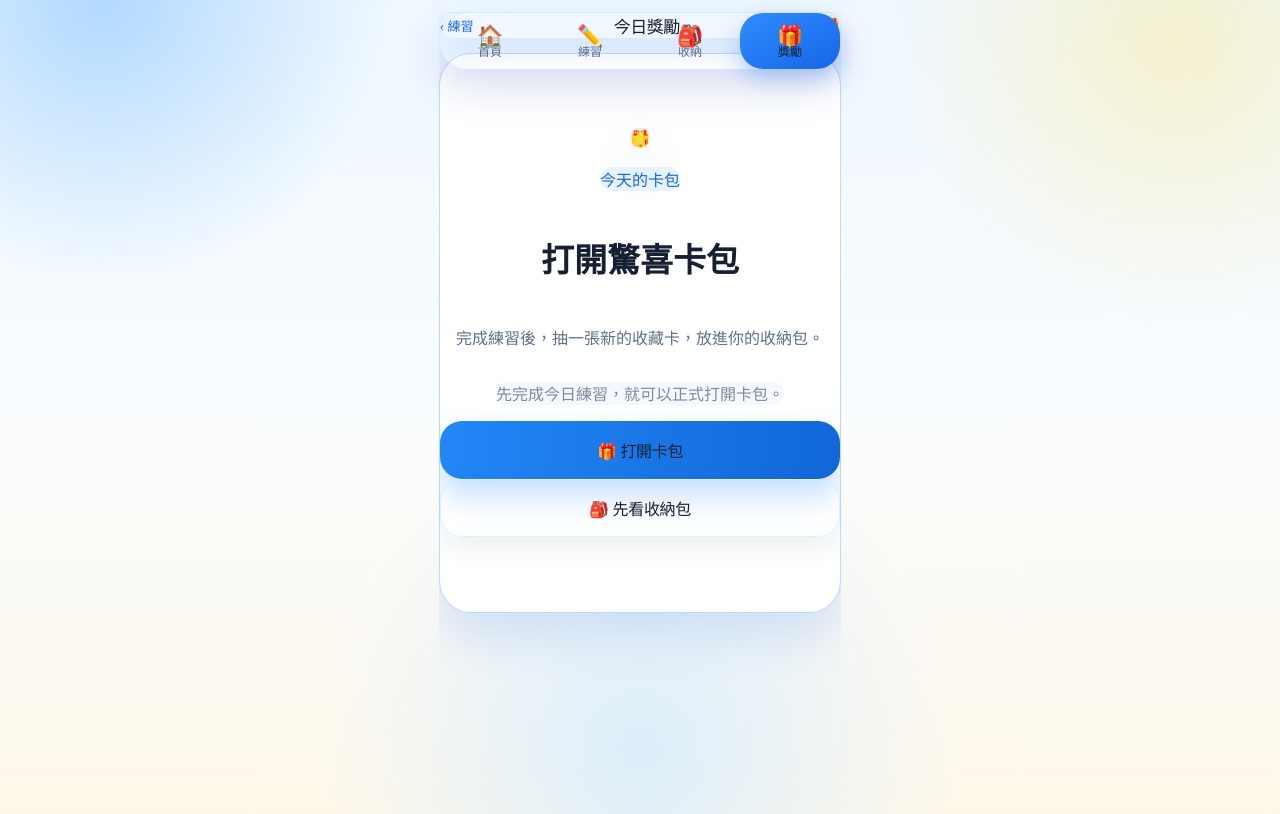
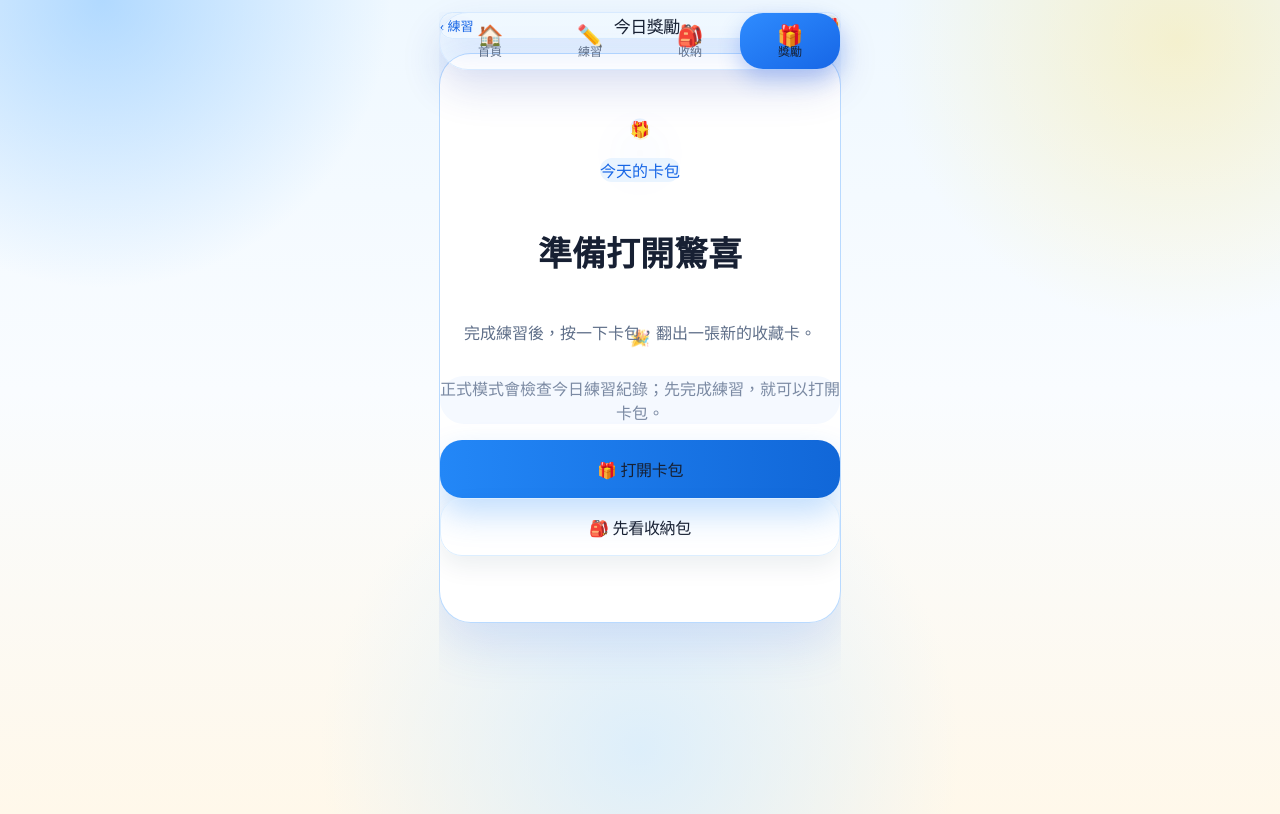
Before and after one commit to daisanity-svg/star-practice-pwa, a Next.js app: page /reward in a window 1280 px wide. Built offline with nearby package versions, Linux system fonts and the light colour scheme; no server answers.

Commit message:
Add clearer reward pack ritual flow

```diff
--- a/app/reward/page.tsx
+++ b/app/reward/page.tsx
@@ -8,7 +8,7 @@ import { drawDailyReward } from '@/lib/actions/draw-reward';
 
 const rarityLabel: Record<string, string> = {
   common: '普通',
-  rare: '稀有',
+  rare: '閃亮',
   super_rare: '超稀有',
   legendary: '傳說'
 };
@@ -46,52 +46,57 @@ export default async function RewardPage({ searchParams }: RewardPageProps) {
       <KidTopBar title="今日獎勵" backHref="/practice" backLabel="練習" rightLabel="🎁" />
 
       {!shouldDraw ? (
-        <section className="kid-card-strong flex min-h-[560px] flex-col items-center justify-center overflow-hidden p-5 text-center">
-          <div className="relative flex h-36 w-36 items-center justify-center rounded-[44px] bg-gradient-to-br from-[#dbeafe] via-white to-[#fff0b8] text-7xl shadow-[0_20px_44px_rgba(37,99,235,0.16)] animate-bounce-soft">
+        <section className="kid-card-strong relative flex min-h-[570px] flex-col items-center justify-center overflow-hidden p-5 text-center">
+          <div className="pointer-events-none absolute inset-x-0 top-20 mx-auto h-72 w-72 rounded-full bg-[#dbeafe] opacity-80 blur-3xl" />
+          <div className="pointer-events-none absolute left-8 top-20 text-3xl confetti-sparkle">✨</div>
+          <div className="pointer-events-none absolute right-8 top-28 text-3xl confetti-sparkle">⭐</div>
+          <div className="pointer-events-none absolute bottom-36 left-10 text-3xl confetti-sparkle">🎉</div>
+
+          <div className="reward-pack-glow relative z-10 flex h-40 w-40 items-center justify-center rounded-[50px] text-8xl shadow-[0_24px_48px_rgba(37,99,235,0.16)] animate-bounce-soft">
             🎁
-            <span className="absolute -left-2 top-8 text-3xl">✨</span>
-            <span className="absolute -right-2 bottom-8 text-3xl">⭐</span>
+            <span className="absolute -right-2 bottom-10 text-3xl">✨</span>
           </div>
-          <p className="mt-7 rounded-full bg-[#e9f4ff] px-4 py-2 text-sm font-black text-[#1766e6]">今天的卡包</p>
-          <h1 className="mt-4 text-[33px] font-black leading-tight text-[#172033]">打開驚喜卡包</h1>
-          <p className="mt-4 text-lg font-bold leading-relaxed text-[#5f6f89]">完成練習後，抽一張新的收藏卡，放進你的收納包。</p>
+          <p className="relative z-10 mt-7 rounded-full bg-[#e9f4ff] px-4 py-2 text-sm font-black text-[#1766e6]">今天的卡包</p>
+          <h1 className="relative z-10 mt-4 text-[34px] font-black leading-tight text-[#172033]">準備打開驚喜</h1>
+          <p className="relative z-10 mt-4 text-lg font-bold leading-relaxed text-[#5f6f89]">完成練習後，按一下卡包，翻出一張新的收藏卡。</p>
           {!practiceRecordId ? (
-            <p className="mt-5 rounded-[24px] bg-[#f5f9ff] px-4 py-3 text-sm font-bold leading-relaxed text-[#7b8aa3] shadow-sm">
-              先完成今日練習，就可以正式打開卡包。
+            <p className="relative z-10 mt-5 rounded-[24px] bg-[#f5f9ff] px-4 py-3 text-sm font-bold leading-relaxed text-[#7b8aa3] shadow-sm">
+              正式模式會檢查今日練習紀錄；先完成練習，就可以打開卡包。
             </p>
           ) : null}
-          <div className="mt-8 w-full space-y-3">
+          <div className="relative z-10 mt-8 w-full space-y-3">
             <KidButton href={drawHref} tone="primary">🎁 打開卡包</KidButton>
             <KidButton href="/collection" tone="white">🎒 先看收納包</KidButton>
           </div>
         </section>
       ) : (
-        <section className="kid-card-strong relative flex min-h-[560px] flex-col overflow-hidden p-5 text-center">
-          <div className="pointer-events-none absolute inset-x-0 top-10 mx-auto h-72 w-72 rounded-full bg-[#dbeafe] opacity-70 blur-3xl" />
-          <div className="pointer-events-none absolute left-8 top-24 text-2xl">✨</div>
-          <div className="pointer-events-none absolute right-8 top-36 text-2xl">🎉</div>
+        <section className="kid-card-strong relative flex min-h-[570px] flex-col overflow-hidden p-5 text-center">
+          <div className="pointer-events-none absolute inset-x-0 top-10 mx-auto h-80 w-80 rounded-full bg-[#dbeafe] opacity-70 blur-3xl" />
+          <div className="pointer-events-none absolute left-8 top-24 text-3xl confetti-sparkle">✨</div>
+          <div className="pointer-events-none absolute right-8 top-36 text-3xl confetti-sparkle">🎉</div>
+          <div className="pointer-events-none absolute left-10 bottom-32 text-3xl confetti-sparkle">⭐</div>
 
-          <p className="relative z-10 self-center rounded-full bg-[#e9f4ff] px-4 py-2 text-sm font-black text-[#1766e6]">恭喜你！</p>
-          <h1 className="relative z-10 mt-4 text-[32px] font-black leading-tight text-[#172033]">
-            {result?.ok ? (result.is_new ? '你獲得新卡！' : '卡片數量增加！') : '還不能抽卡'}
+          <p className="relative z-10 self-center rounded-full bg-[#e9f4ff] px-4 py-2 text-sm font-black text-[#1766e6]">翻牌時間</p>
+          <h1 className="relative z-10 mt-4 text-[33px] font-black leading-tight text-[#172033]">
+            {result?.ok ? (result.is_new ? '你獲得新卡！' : '這張卡又變多了！') : '還不能抽卡'}
           </h1>
 
           <div className="relative z-10 mt-6 flex flex-1 flex-col items-center justify-center">
             {result?.ok && card ? (
-              <div className="relative w-full max-w-[236px] rounded-[30px] bg-white p-3 shadow-[0_22px_46px_rgba(30,64,175,0.16)] animate-float-card">
-                <div className="absolute -right-3 top-4 z-10 rounded-full bg-[#2f8cff] px-3 py-1 text-xs font-black text-white shadow-sm">NEW</div>
-                <div className="relative flex aspect-[3/4] items-center justify-center overflow-hidden rounded-[24px] bg-gradient-to-br from-[#e6f3ff] via-white to-[#fff5c7]">
+              <div className="animate-pack-open relative w-full max-w-[252px] rounded-[34px] bg-white p-3 shadow-[0_24px_52px_rgba(30,64,175,0.18)]">
+                <div className="absolute -left-3 top-4 z-10 rounded-full bg-[#ffd95a] px-3 py-1 text-xs font-black text-[#193153] shadow-sm">{card.card_no ?? 'NEW'}</div>
+                <div className="absolute -right-3 top-4 z-10 rounded-full bg-[#2f8cff] px-3 py-1 text-xs font-black text-white shadow-sm">{result.is_new ? '新朋友' : '再收一張'}</div>
+                <div className="relative flex aspect-[3/4] items-center justify-center overflow-hidden rounded-[26px] bg-gradient-to-br from-[#e6f3ff] via-white to-[#fff5c7]">
                   {card.rendered_card_image_url ? (
-                    <Image src={card.rendered_card_image_url} alt={card.name} fill className="object-cover" sizes="250px" />
+                    <Image src={card.rendered_card_image_url} alt={card.name} fill className="object-cover" sizes="260px" />
                   ) : (
                     <div className="flex h-28 w-28 items-center justify-center rounded-full bg-white/70 text-7xl shadow-inner">{card.name.includes('車') ? '🚗' : card.name.includes('狗') ? '🐶' : '⭐'}</div>
                   )}
                 </div>
-                <div className="mt-3 rounded-[22px] bg-[#f5f9ff] px-4 py-3">
+                <div className="mt-3 rounded-[24px] bg-[#f5f9ff] px-4 py-3">
                   <p className="text-xs font-black text-[#1766e6]">{card.series?.name ?? '收藏卡'}</p>
                   <h2 className="mt-1 truncate text-2xl font-black text-[#172033]">{card.name}</h2>
                   <div className="mt-3 flex items-center justify-center gap-2">
-                    {card.card_no ? <span className="rounded-full bg-white px-3 py-1 text-xs font-black text-[#7b8aa3]">{card.card_no}</span> : null}
                     <span className={`rounded-full px-3 py-1 text-xs font-black ${rarityStyle[card.rarity] ?? rarityStyle.common}`}>
                       {rarityLabel[card.rarity] ?? card.rarity}
                     </span>
@@ -109,7 +114,7 @@ export default async function RewardPage({ searchParams }: RewardPageProps) {
           </div>
 
           <div className="relative z-10 mt-6 space-y-3">
-            <KidButton href="/collection" tone="primary">🎒 去收納包看看</KidButton>
+            <KidButton href="/collection" tone="primary">🎒 放進收納包</KidButton>
             <KidButton href="/" tone="white">回首頁</KidButton>
           </div>
         </section>
```
